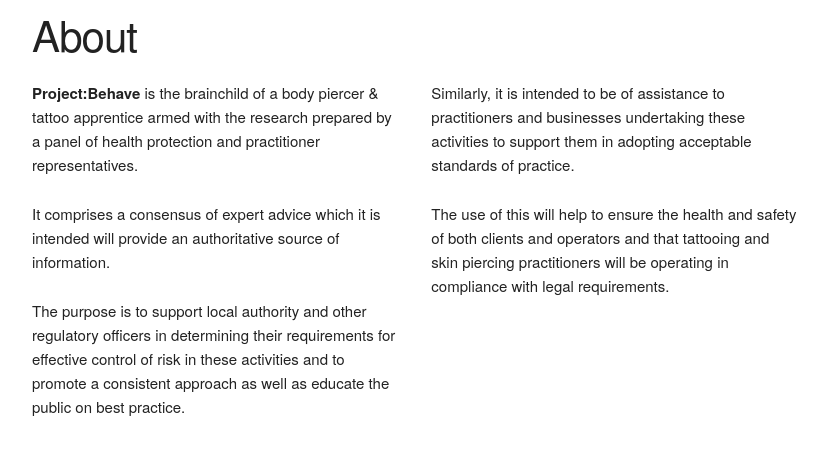
After one commit to PSNInvest/ProjectBehave, a Flask app: page /about in a window 1280 px wide. The commit adds this page. Shown: the top 455 px of the page, without its empty margins (224-1051 px from the left). Run offline with Flask 2, Linux system fonts and the light colour scheme.

Commit message:
About page

```diff
--- a/routes.py
+++ b/routes.py
@@ -6,5 +6,9 @@ app = Flask(__name__)
 def index():
 	return render_template("index.html")
 
+@app.route("/about")
+def about():
+	return render_template("about.html")
+
 if __name__ == "__main__":
 	app.run(debug=True)
--- /dev/null
+++ b/templates/about.html
@@ -0,0 +1,25 @@
+{% extends "layout.html" %}
+
+{% block content %}
+
+<div class="container">
+	<div class="row">
+
+		<h2>About</h2>
+<div class="row">
+		<div class="six columns">
+		<p><b>Project:Behave</b> is the brainchild of a body piercer & tattoo apprentice armed with the research prepared by a panel of health protection and practitioner representatives.</p>
+			<p>It comprises a consensus of expert advice which it is intended will provide an authoritative source of information.</p>
+			<p>The purpose is to support local authority and other regulatory officers in determining their requirements for effective control of risk in these activities and to promote a consistent approach as well as educate the public on best practice.</p>
+		</div>
+		<div class="six columns">
+
+			<p>Similarly, it is intended to be of assistance to practitioners and businesses undertaking these activities to support them in adopting acceptable standards of practice.</p>
+			<p>The use of this will help to ensure the health and safety of both clients and operators and that tattooing and skin piercing practitioners will be operating in compliance with legal requirements.
+		</p>
+	</div>
+	</div>
+</div>
+
+</div>
+{% endblock %}
```
Also changed, not shown: templates/index.html (+5 -11 lines).
